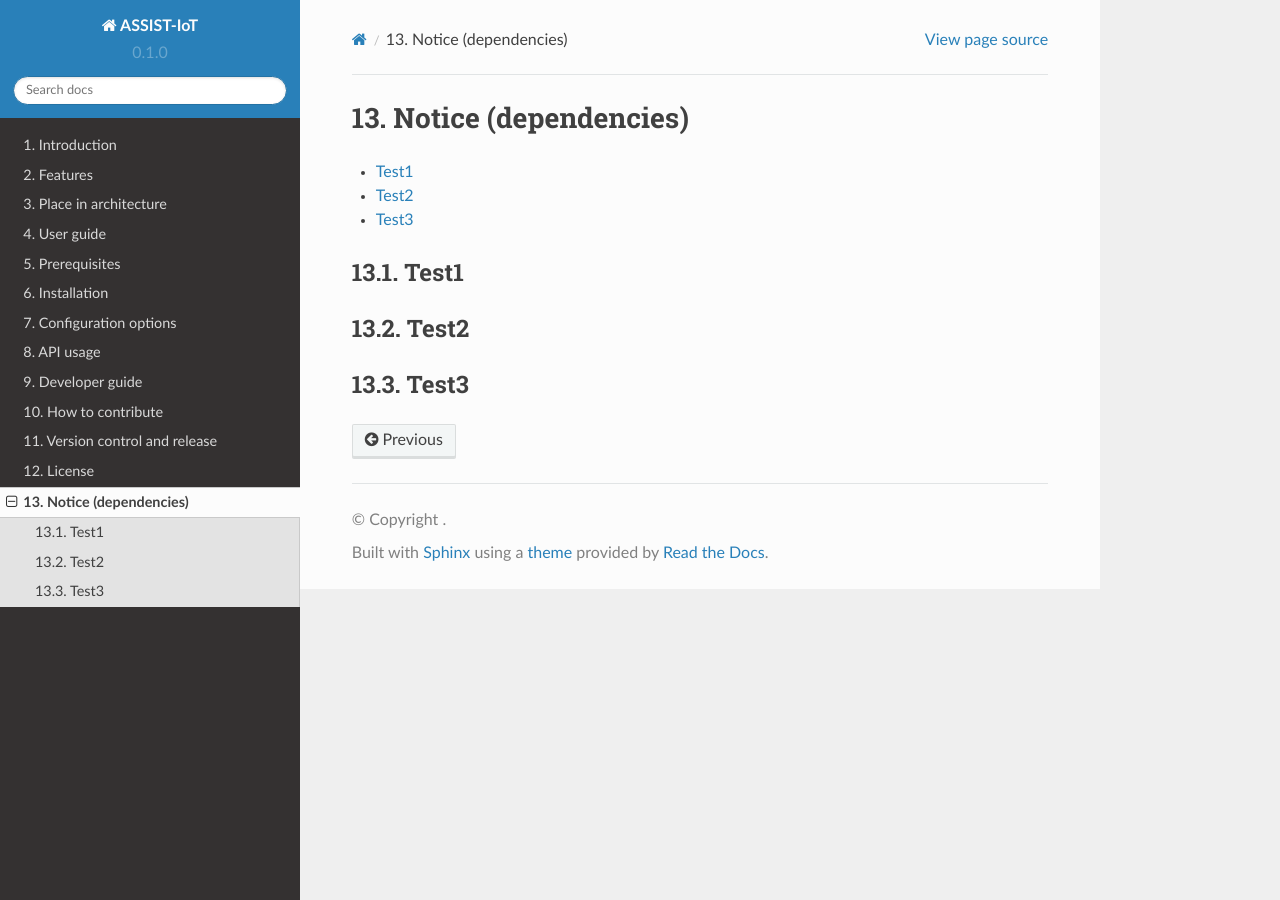
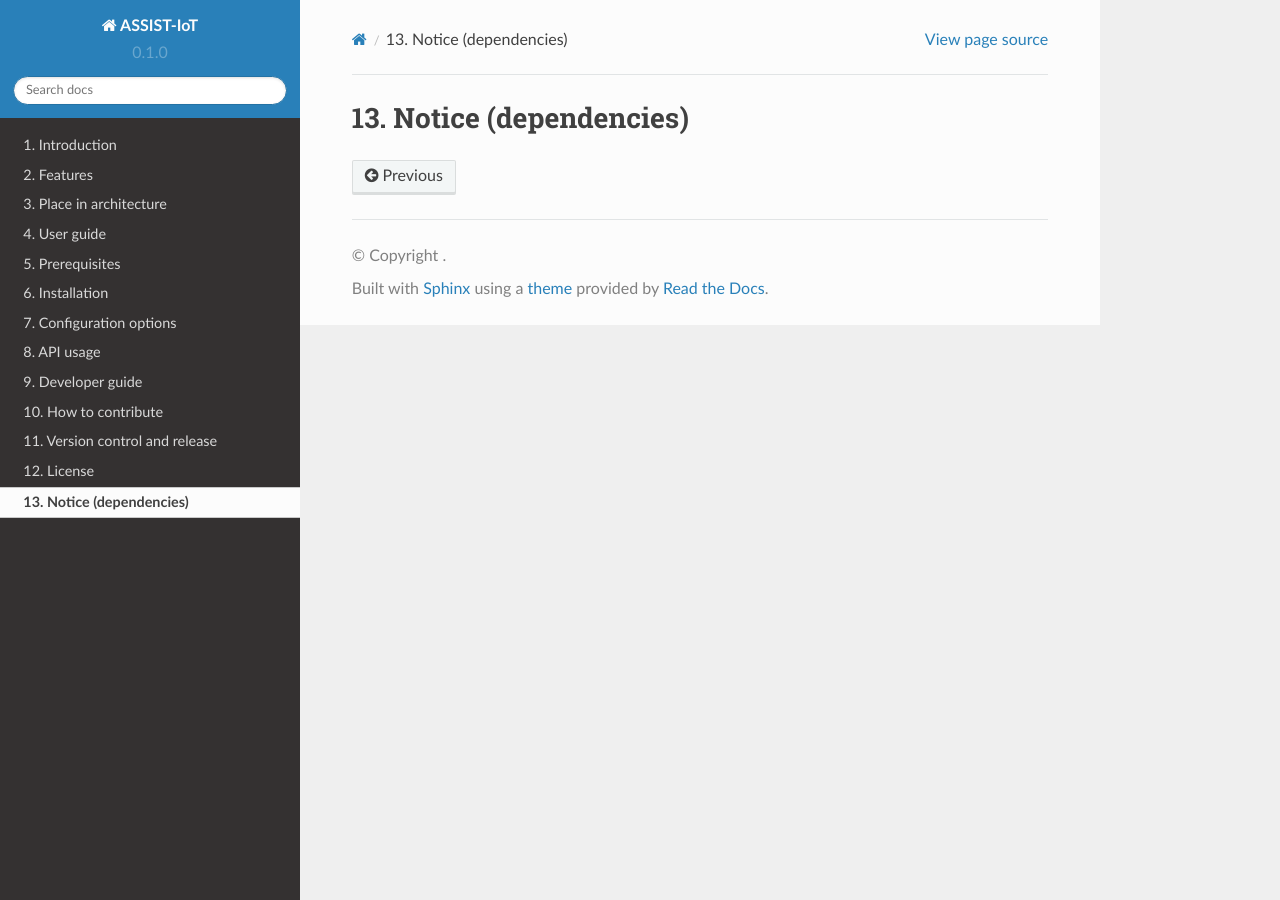
Before and after one commit to vrionisnick/rtd-tutorial, a Sphinx documentation site: the page built from docs/source/notice.rst, in a window 1280 px wide. Built offline with Sphinx 7.4.7 and the Read the Docs theme 2.0.0, drawn with Linux system fonts in a browser that asks for light colours.

Commit message:
Update notice.rst

```diff
--- a/docs/source/notice.rst
+++ b/docs/source/notice.rst
@@ -3,19 +3,3 @@
 ############
 Notice (dependencies)
 ############
-
-.. contents::
-  :local:
-  :depth: 1
-
-***************
-Test1
-***************
-
-***************
-Test2
-***************
-
-***************
-Test3
-***************
```
